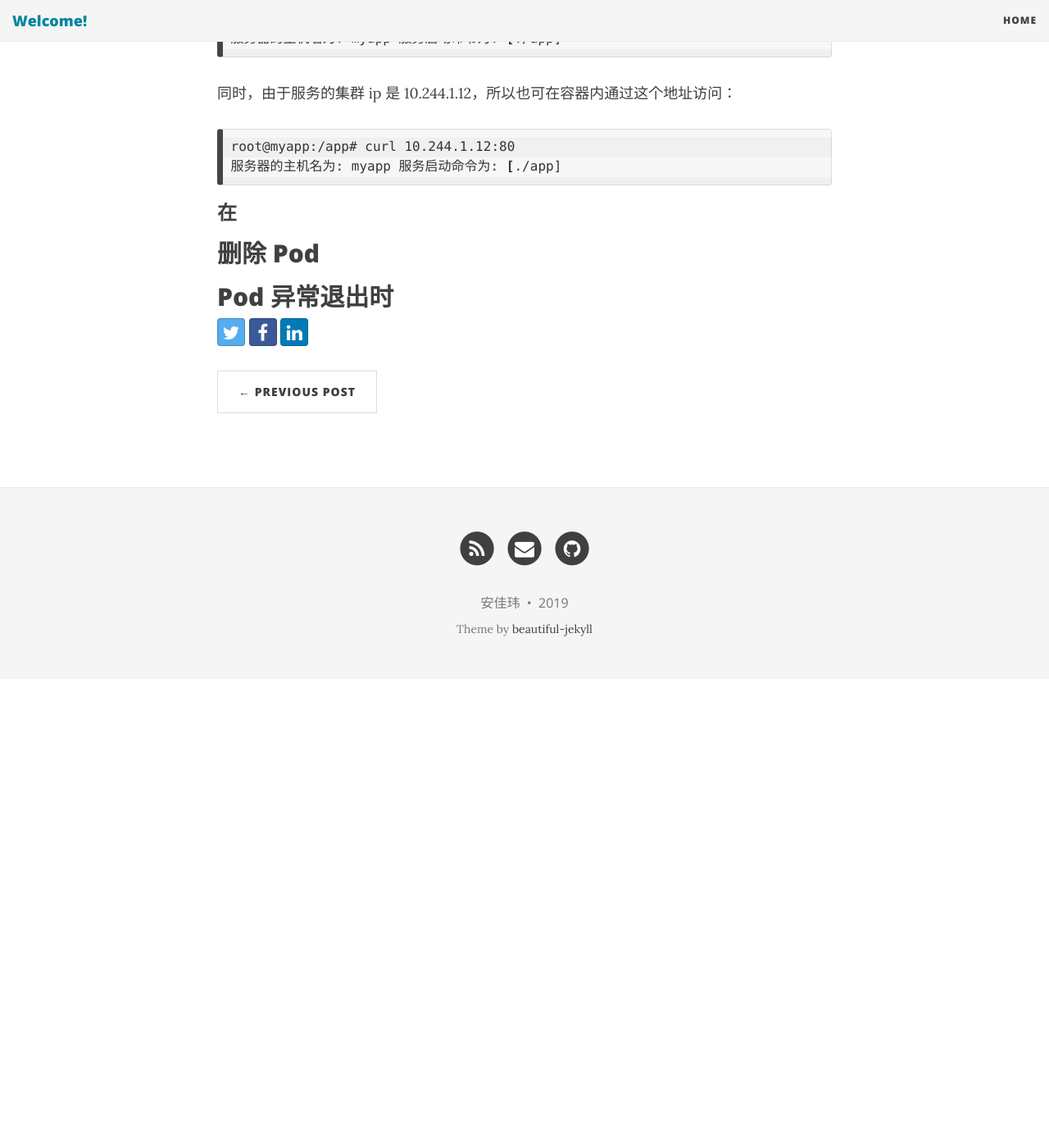
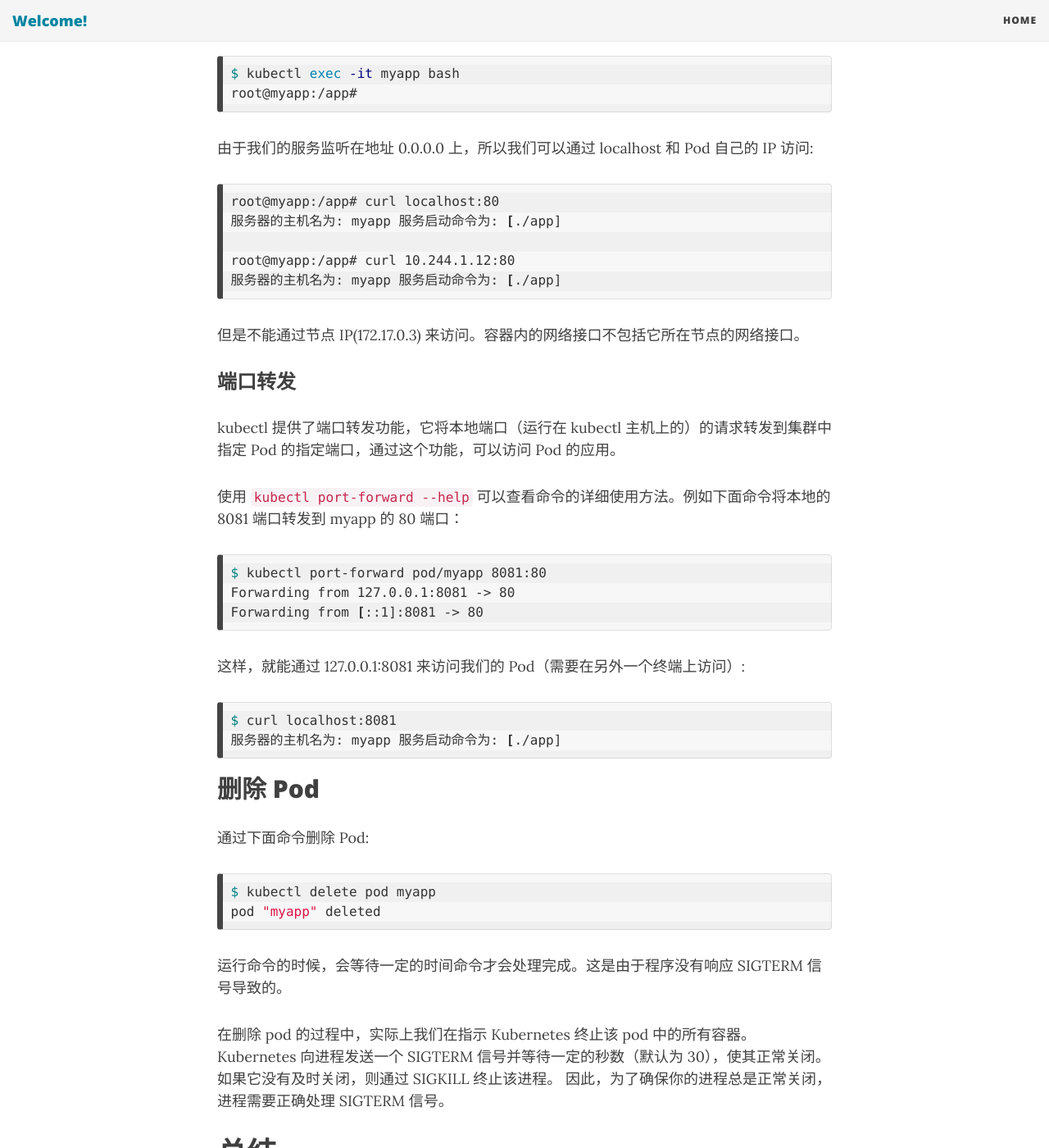
Before and after one commit to anjiawei1991/anjiawei.github.io, a Jekyll site: the page built from _posts/2019-07-15-开始使用k8s.md, in a window 1280 px wide and 1400 px high, scrolled down 8744 px. Shown: the whole window at 82% size. Built offline with Jekyll 4.4.1, drawn with Linux system fonts in a browser that asks for light colours; nearby versions of some CDN libraries; before the commit the page ends 9572 px from its top, so only the background shows below that; some of the changed text lies outside the part shown.

Commit message:
开始使用 k8s

````diff
--- a/_posts/2019-07-15-开始使用k8s.md
+++ b/_posts/2019-07-15-开始使用k8s.md
@@ -11,15 +11,15 @@
 
 kubectl 是和 Kubernetes 集群交互的命令行工具，我们需要通过 kubectl 来获取 Kubernetes 集群信息、管理 Kubernetes 的资源等。所以在进入集群环境搭建前，我们需要先安装 kubectl。
 
-kubectl 从 `$HOME/.kube/config` 文件中获取集群的配置文件（这个配置文件中包含集群 API server 的地址、认证参数、上下文等信息），你也可以通过 KUBECONFIG 环境变量来指定配置文件（在使用 `kind` 搭建集群时将会用到）。
+kubectl 从 `$HOME/.kube/config` 文件中获取集群的配置文件（这个配置文件中包含集群 API server 的地址、认证参数、上下文等信息），你也可以通过 KUBECONFIG 环境变量来指定配置文件（在使用 `kind` 搭建集群时将会用到这种方法）。
 
-## 使用公共 playground
+## 使用公开的 playground
 
-Kubernetes 的集群搭建并不是一件简单的工作。如果遇到麻烦，可以先使用一些公共的环境学会怎么使用，再去学怎么搭建环境。这里提供两个可以直接使用的 Kubernetes playground，你不需要搭建它们就能使用。
+Kubernetes 的集群搭建并不是一件简单的工作。如果遇到麻烦，可以先使用一些公共的环境学会怎么使用，暂时跳过环境搭建这一步骤。这里介绍两个可以直接使用的 Kubernetes playground，你不需要搭建它们就能使用。
 
-在这些 playgroud 中已经包含了 kubectl 工具，我们不需要再安装 kubectl。
+在这些 playgroud 中已经包含了 kubectl 工具，用户不需要再安装 kubectl。
 
-1. <https://labs.play-with-k8s.com/>，这个网站上运行简单几个命令就可以搭建一个单节点的集群（在添加实例时，你会在终端上看到这些命令）：
+1. <https://labs.play-with-k8s.com/>，这个网站上运行简单几个命令就可以搭建一个单节点的集群（在添加实例时，你会在终端上看到这些命令的指引）：
 
 ```sh
 # 使用 kubeadm 初始化主节点
@@ -33,7 +33,7 @@
 $ cp -i /etc/kubernetes/admin.conf $HOME/.kube/config
 $ chown $(id -u):$(id -g) $HOME/.kube/config
 
-# 测试环境
+# 检查集群信息
 $ kubectl cluster-info
 
 # 输出
@@ -259,7 +259,11 @@
   startTime: "2019-07-17T04:08:19Z"
 ```
 
-`-o yaml` 的意思是用 `yaml` 格式输出资源的详细信息。可以看到这和我们创建 pod 时提供的描述文件格式相近，只不过多了一些信息。比如 metadata 中包括了 Pod 的 uid、creationTimestamp 等。另外最明显的区别是这例多了一个 `status` 段，它用来展示 pod 及其内部容器的信息、pod 所处的条件，所在节点以及 pod 的 IP 地址等信息。
+`-o yaml` 用于指示 kubectl 用 `yaml` 格式输出资源的详细信息。类似的还有 `-o json` 使用 json 格式输出详细信息。`-o wide` 可以查看概要信息，但是它比直接用 `kubectl get pod myapp` 看到的信息多了一些状态信息。
+
+可以看到这和我们创建 pod 时提供的描述文件格式相近，只不过多了一些信息。比如 metadata 中包括了 Pod 的 uid、creationTimestamp 等。另外最明显的区别是这例多了一个 `status` 段，它用来展示 pod 及其内部容器的信息、pod 所处的条件，所在节点以及 pod 的 IP 地址等信息。
+
+除了 `get` 命令之外， `describe` 命令也能查看资源的详细信息，它会显示与之相关联的其它资源的信息。
 
 ## 访问应用
 
@@ -269,7 +273,7 @@
 
 那么，我们怎么访问 myapp 呢？
 
-在正式环境上，应该创建一个叫做 `Service` 的 Kubernetes 资源，然后通过它来访问服务。但是在这里，作者还不想介入 `Service`，所以使用了下面几种方式来访问服务：
+在正式环境上，应该创建一个叫做 `Service` 的 Kubernetes 资源，然后通过它来访问 Pod。在不使用 `Service` 的情况下，我们可以使用了下面几种方式来访问服务，但请注意，这些方式仅仅能用于学习和调试。
 
 ### 在容器内访问
 
@@ -280,22 +284,50 @@
 root@myapp:/app#
 ```
 
-由于我们的服务是监听在地址 0.0.0.0 上，所以我们可以通过 localhost 访问:
+由于我们的服务监听在地址 0.0.0.0 上，所以我们可以通过 localhost 和 Pod 自己的 IP 访问:
 
 ```sh
 root@myapp:/app# curl localhost:80
 服务器的主机名为: myapp 服务启动命令为: [./app]
-```
 
-同时，由于服务的集群 ip 是 10.244.1.12，所以也可在容器内通过这个地址访问：
-
-```sh
 root@myapp:/app# curl 10.244.1.12:80
 服务器的主机名为: myapp 服务启动命令为: [./app]
 ```
 
-### 在
+但是不能通过节点 IP(172.17.0.3) 来访问。容器内的网络接口不包括它所在节点的网络接口。
+
+### 端口转发
+
+kubectl 提供了端口转发功能，它将本地端口（运行在 kubectl 主机上的）的请求转发到集群中指定 Pod 的指定端口，通过这个功能，可以访问 Pod 的应用。
+
+使用 `kubectl port-forward --help` 可以查看命令的详细使用方法。例如下面命令将本地的 8081 端口转发到 myapp 的 80 端口：
+
+```sh
+$ kubectl port-forward pod/myapp 8081:80
+Forwarding from 127.0.0.1:8081 -> 80
+Forwarding from [::1]:8081 -> 80
+```
+
+这样，就能通过 127.0.0.1:8081 来访问我们的 Pod（需要在另外一个终端上访问）:
+
+```sh
+$ curl localhost:8081
+服务器的主机名为: myapp 服务启动命令为: [./app]
+```
 
 ## 删除 Pod
 
-## Pod 异常退出时
+通过下面命令删除 Pod:
+
+```sh
+$ kubectl delete pod myapp
+pod "myapp" deleted
+```
+
+运行命令的时候，会等待一定的时间命令才会处理完成。这是由于程序没有响应 SIGTERM 信号导致的。
+
+在删除 pod 的过程中，实际上我们在指示 Kubernetes 终止该 pod 中的所有容器。 Kubernetes 向进程发送一个 SIGTERM 信号并等待一定的秒数（默认为 30），使其正常关闭。 如果它没有及时关闭，则通过 SIGKILL 终止该进程。 因此，为了确保你的进程总是正常关闭，进程需要正确处理 SIGTERM 信号。
+
+# 总结
+
+这篇文章介绍了 Kubernetes 的环境搭建，除了自己搭建环境外，还能使用网上公开的 Playground。另外，我们通过运行了第一个应用了解了 Pod 是什么，怎么创建 Pod、查看 Pod 以及删除 Pod。
````
